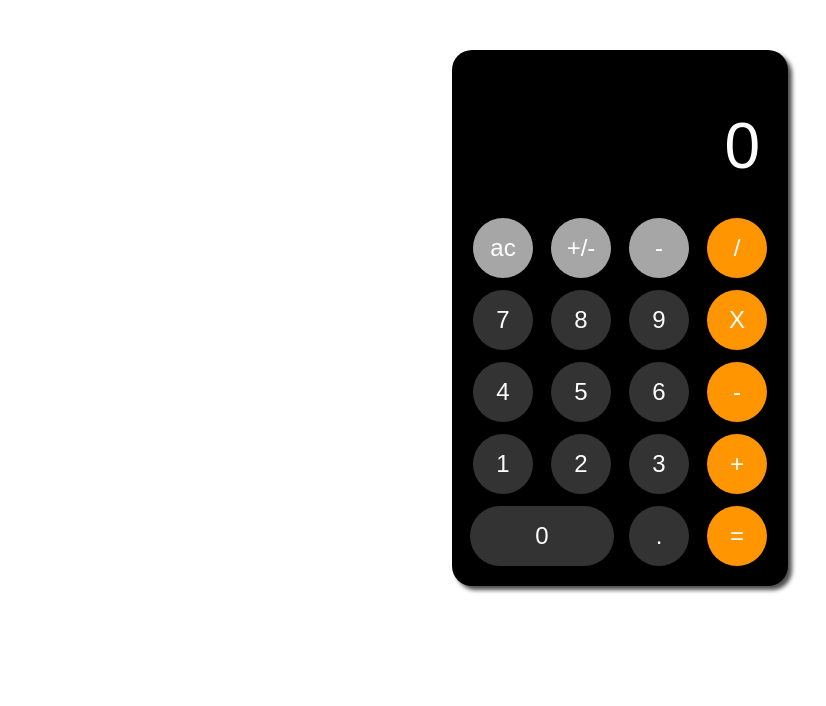
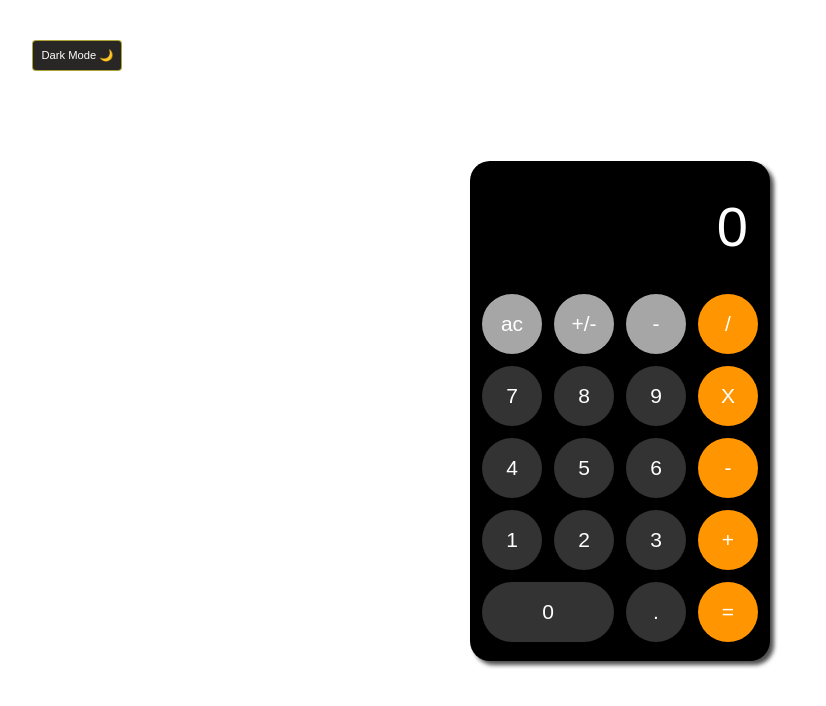
Before and after one commit to burchik017/Calculator_ios, a plain HTML site: page index.html in a window 1280 px wide. Shown: the whole page, without its empty margins (20-846 px from the left). Drawn offline with Linux system fonts and the light colour scheme.

Commit message:
added dark mode theme
Added functionality to switch the "dark theme"

```diff
--- a/index.html
+++ b/index.html
@@ -1,13 +1,14 @@
 <!DOCTYPE html>
-<html lang="en">
+<html lang="ru" class="light-theme">
 <head>
     <meta charset="UTF-8">
+    <meta name="viewport" content="width=device-width, initial-scale=1.0">
     <meta http-equiv="X-UA-Compatible" content="IE=edge">
-    <meta name="viewport" content="width=device-width, initial-scale=1.0">
     <title>Calculator</title>
-    <link rel="stylesheet" href="style.css">
+    <link rel="stylesheet" href="style.css">ß
 </head>
 <body>
+    <button class="switcher-theme"> Dark Mode 🌙</button>
     <div class="calc">
         <div class="calc-screen">
             <span>0</span>
--- a/script.js
+++ b/script.js
@@ -134,3 +134,26 @@ let doc = document;
     }
 
  });
+
+
+// Color scheme
+const switcherTheme = doc.querySelector('.switcher-theme');
+
+function theme() {
+	const toggleTheme = document.querySelector('.switcher-theme');
+	toggleTheme.addEventListener('click', () => {
+		if (document.documentElement.hasAttribute('data-theme')) {
+			document.documentElement.removeAttribute('data-theme');
+			localStorage.removeItem('theme');
+            switcherTheme.textContent = "Light Mode 🌞";
+		} else {
+			document.documentElement.setAttribute('data-theme', 'dark');
+			localStorage.setItem('theme', 'dark');
+            switcherTheme.textContent = "Dark Mode 🌙";
+		}
+	});
+	if (localStorage.getItem('theme') !== null) {
+		document.documentElement.setAttribute('data-theme', 'dark');
+	}
+}
+theme();
--- a/style.css
+++ b/style.css
@@ -1,18 +1,62 @@
+:root {
+    --bg-white: #fff;
+    --main: #fff;
+    --box-shadow: 4px 4px 4px #4f4f4f;
+    --bg-btn: #333;
+}
+:root[data-theme='dark'] {
+    --bg-white: #050505;
+    --main: #333;
+    --box-shadow: 3px 3px 76px rgb(233, 229, 229);
+    --bg-btn: #fff;
+}
+* {
+    padding: 0;
+    margin: 0;
+    color: var(--main);
+    font-weight: 400;
+    box-sizing: border-box;
+    outline: none;
+    font-size: 14px;
+    font-family: 'RobotoMono', sans-serif;
+    outline: 0;
+    -webkit-tap-highlight-color: rgba(0, 0, 0, 0);
+    -webkit-tap-highlight-color: transparent;
+}
+
+body {
+    background: var(--bg-white);
+}
+
+button {
+    margin:  40px;
+    border: none;
+    background-color: rgb(41, 38, 38);
+    padding: 8px;
+    color: #fff;
+    cursor: pointer;
+    outline: none;
+    border-radius: 4px;
+    font-size: 0.8em;
+    font-weight: 200;
+    border: 1.3px solid #e6da3eb4;
+}
+
 .calc {
     margin: 50px auto;
     width: 300px;
     height: 500px;
     border-radius: 20px;
     background: #000;
-    color: #fff;
+    color: var(--main);
     font-family: Arial;
-    padding: 18px;
-    box-shadow: 4px 4px 4px #4f4f4f;
+    padding: 18px 12px;
+    box-shadow: var(--box-shadow);
 }
 
 .calc-screen {
-    height: 105px;
-    padding: 10px;
+    height: 90px;
+    padding: 0 10px 10px;
     display: grid;
     justify-items: end;
     align-items: end;
@@ -23,6 +67,7 @@
    text-align: center;
    font-size: 4rem;
    margin: 0;
+   color: #fff;
 }
 
 .buttons {
@@ -35,7 +80,7 @@
 .btn {
     width: 60px;
     height: 60px;
-    background: #333;
+    background: var(--bg-btn);
     border-radius: 50%;
     text-align: center;
     line-height: 60px;
```
Also changed, not shown: img/promo.png.
